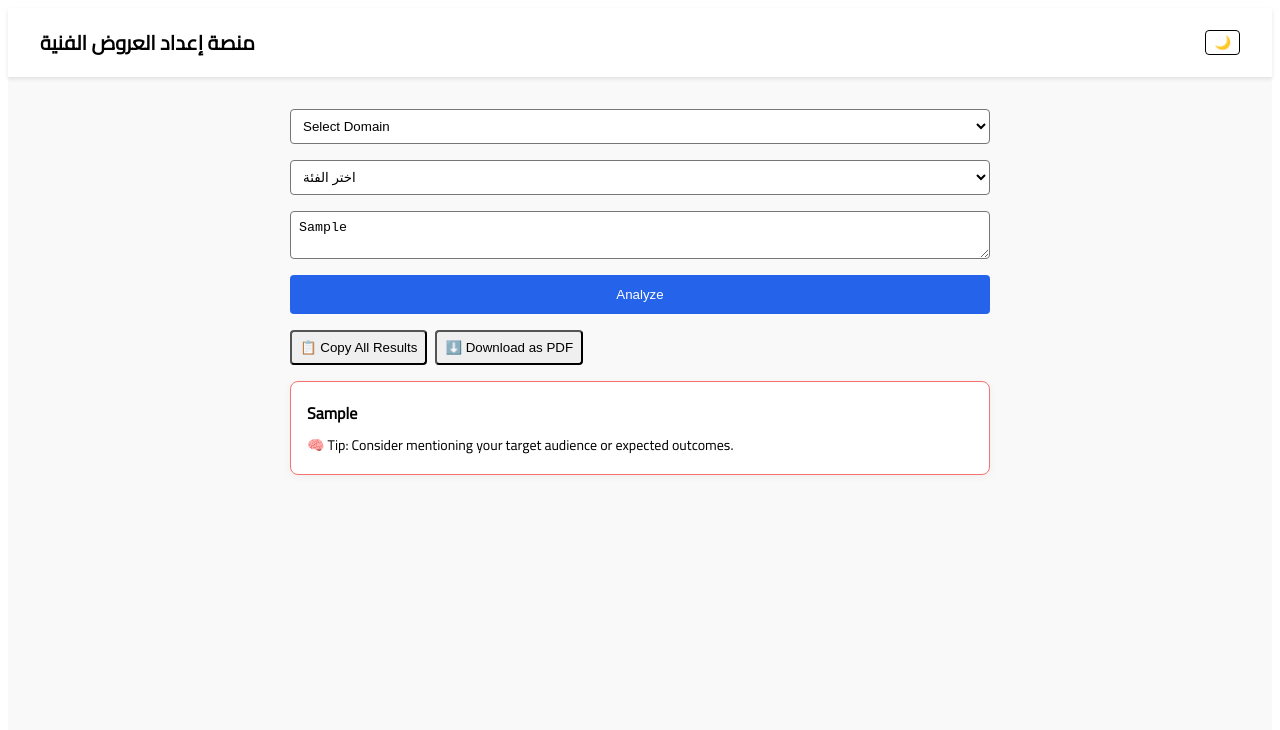
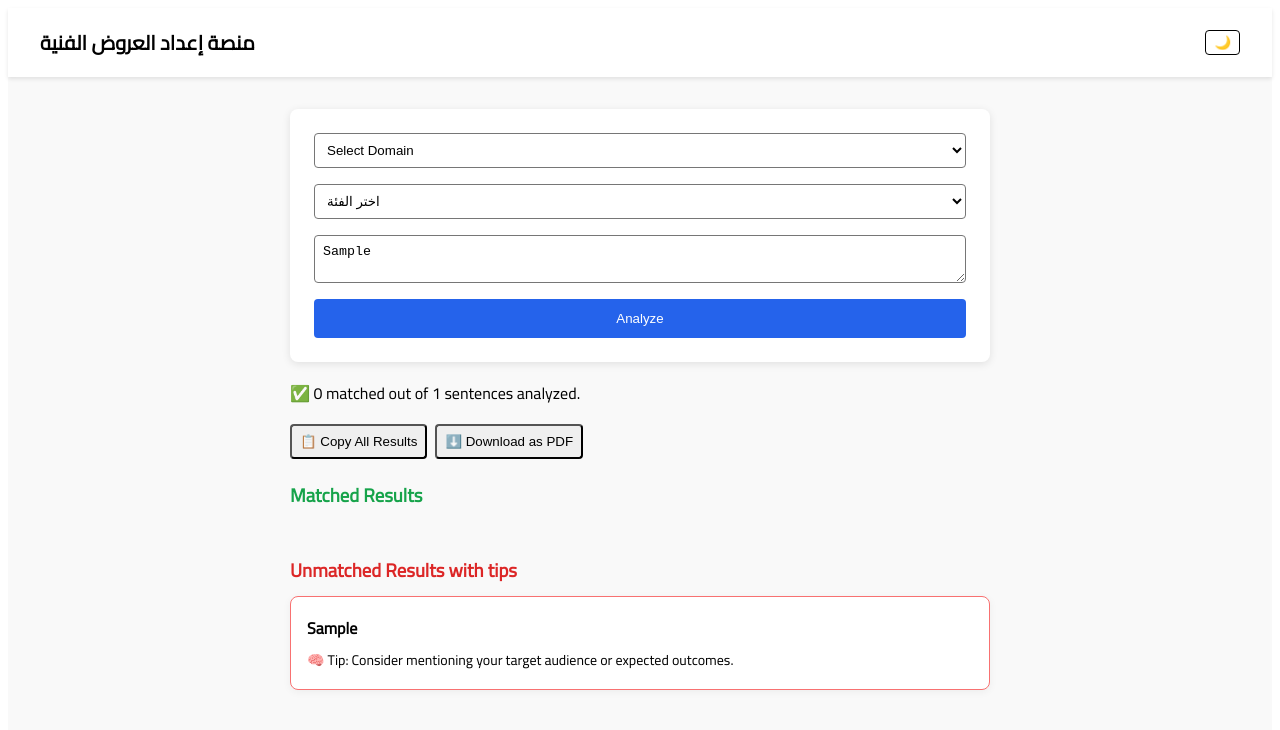
Before and after one commit to rfpai/rfp-platform, a Next.js app: page / in a window 1280 px wide. Both pictures are taken after typing "Sample" into the empty fields and a click on the button "Analyze". Shown: the top 730 px of the page. Built offline with nearby package versions, Linux system fonts and the light colour scheme.

Commit message:
feat(ui): enhance main form and results

```diff
--- a/pages/index.js
+++ b/pages/index.js
@@ -8,6 +8,8 @@ export default function Home() {
   const [results, setResults] = useState(null);
   const [sentences, setSentences] = useState([]);
   const [summary, setSummary] = useState('');
+  const [matchedCount, setMatchedCount] = useState(0);
+  const [loading, setLoading] = useState(false);
   const [darkMode, setDarkMode] = useState(false);
 
   const TIP_TEXT =
@@ -24,6 +26,7 @@ export default function Home() {
 
   const handleSubmit = async (e) => {
     e.preventDefault();
+    setLoading(true);
     const res = await fetch('/api/analyze', {
       method: 'POST',
       headers: { 'Content-Type': 'application/json' },
@@ -37,14 +40,26 @@ export default function Home() {
     setSentences(sents);
     setResults(data);
     const lines = [];
+    let count = 0;
     sents.forEach((s) => {
+      let matched = false;
       (data.patterns || []).forEach((p) => {
         if (s.includes(p.pattern)) {
           lines.push(p.pattern);
+          matched = true;
         }
       });
+      if (matched) count += 1;
     });
+    setMatchedCount(count);
     setSummary(lines.join('\n'));
+    setLoading(false);
+  };
+
+  const handleKeyDown = (e) => {
+    if (e.key === 'Enter' && e.target.tagName !== 'TEXTAREA') {
+      handleSubmit(e);
+    }
   };
 
   return (
@@ -56,6 +71,11 @@ export default function Home() {
           rel="stylesheet"
         />
       </Head>
+      <style jsx>{`
+        @keyframes spin {
+          to { transform: rotate(360deg); }
+        }
+      `}</style>
       <div style={containerStyle}>
         <nav
           style={{
@@ -83,8 +103,18 @@ export default function Home() {
           </button>
         </nav>
         <main style={{ maxWidth: '700px', margin: '0 auto', padding: '2rem 1rem' }}>
+          <div
+            style={{
+              background: cardBackground,
+              padding: '1.5rem',
+              borderRadius: '8px',
+              boxShadow: '0 2px 8px rgba(0,0,0,0.1)',
+              margin: '0 auto',
+            }}
+          >
             <form
               onSubmit={handleSubmit}
+              onKeyDown={handleKeyDown}
               style={{ display: 'flex', flexDirection: 'column', gap: '1rem' }}
             >
             <select
@@ -140,8 +170,26 @@ export default function Home() {
             Analyze
           </button>
             </form>
+          </div>
+          {loading && (
+            <div style={{ display: 'flex', justifyContent: 'center', marginTop: '1rem' }}>
+              <div
+                style={{
+                  width: '16px',
+                  height: '16px',
+                  border: '2px solid #ccc',
+                  borderTop: '2px solid #2563eb',
+                  borderRadius: '50%',
+                  animation: 'spin 1s linear infinite',
+                }}
+              />
+            </div>
+          )}
           {results && (
             <>
+              <p style={{ marginTop: '1rem' }}>
+                {`✅ ${matchedCount} matched out of ${sentences.length} sentences analyzed.`}
+              </p>
               <div style={{ marginTop: '1rem', display: 'flex', gap: '0.5rem' }}>
                 <button
                   onClick={() => navigator.clipboard.writeText(summary)}
@@ -156,17 +204,22 @@ export default function Home() {
                   ⬇️ Download as PDF
                 </button>
               </div>
-              <div style={{ marginTop: '1rem', display: 'flex', flexDirection: 'column', gap: '1rem' }}>
-                {sentences.map((sentence, idx) => {
+              <div style={{ marginTop: '1rem' }}>
+                <h3 style={{ color: '#16a34a', marginBottom: '0.5rem' }}>Matched Results</h3>
+                <div style={{ display: 'flex', flexDirection: 'column', gap: '1rem' }}>
+                  {sentences
+                    .filter((s) =>
+                      (results.patterns || []).some((p) => s.includes(p.pattern))
+                    )
+                    .map((sentence, idx) => {
                       const matches = (results.patterns || []).filter((p) =>
                         sentence.includes(p.pattern)
                       );
-                  const borderColor = matches.length > 0 ? '#4ade80' : '#f87171';
                       return (
                         <div
-                      key={idx}
+                          key={`m-${idx}`}
                           style={{
-                        border: `1px solid ${borderColor}`,
+                            border: '1px solid #4ade80',
                             padding: '1rem',
                             borderRadius: '8px',
                             boxShadow: '0 2px 8px rgba(0,0,0,0.05)',
@@ -180,12 +233,40 @@ export default function Home() {
                           {matches.map((m) => (
                             <span key={m.id}>✅ {m.pattern}</span>
                           ))}
-                      {matches.length === 0 && (
-                        <span style={{ fontSize: '0.875rem' }}>{TIP_TEXT}</span>
-                      )}
                         </div>
                       );
                     })}
+                </div>
+              </div>
+              <div style={{ marginTop: '2rem' }}>
+                <h3 style={{ color: '#dc2626', marginBottom: '0.5rem' }}>
+                  Unmatched Results with tips
+                </h3>
+                <div style={{ display: 'flex', flexDirection: 'column', gap: '1rem' }}>
+                  {sentences
+                    .filter(
+                      (s) =>
+                        !(results.patterns || []).some((p) => s.includes(p.pattern))
+                    )
+                    .map((sentence, idx) => (
+                      <div
+                        key={`u-${idx}`}
+                        style={{
+                          border: '1px solid #f87171',
+                          padding: '1rem',
+                          borderRadius: '8px',
+                          boxShadow: '0 2px 8px rgba(0,0,0,0.05)',
+                          background: cardBackground,
+                          display: 'flex',
+                          flexDirection: 'column',
+                          gap: '0.25rem',
+                        }}
+                      >
+                        <span style={{ fontWeight: 'bold' }}>{sentence}</span>
+                        <span style={{ fontSize: '0.875rem' }}>{TIP_TEXT}</span>
+                      </div>
+                    ))}
+                </div>
               </div>
             </>
           )}
```
Lines whose indentation alone changed are shown as unchanged.
